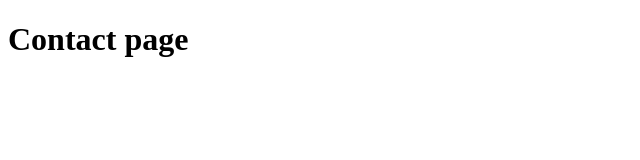
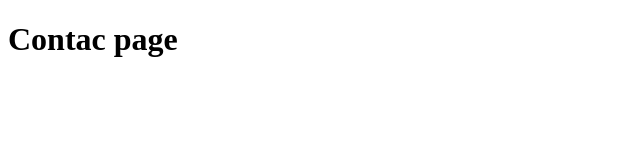
Before and after one commit to SougataPk/learning-git, a plain HTML site: page contact.html in a window 1280 px wide. Shown: the full height of the page, 0-640 px from the left. Drawn offline with Linux system fonts and the light colour scheme.

Commit message:
change contact to contac

```diff
--- a/contact.html
+++ b/contact.html
@@ -6,6 +6,6 @@
   <title>Document</title>
 </head>
 <body>
-  <h1>Contact page</h1>
+  <h1>Contac page</h1>
 </body>
 </html>
```
